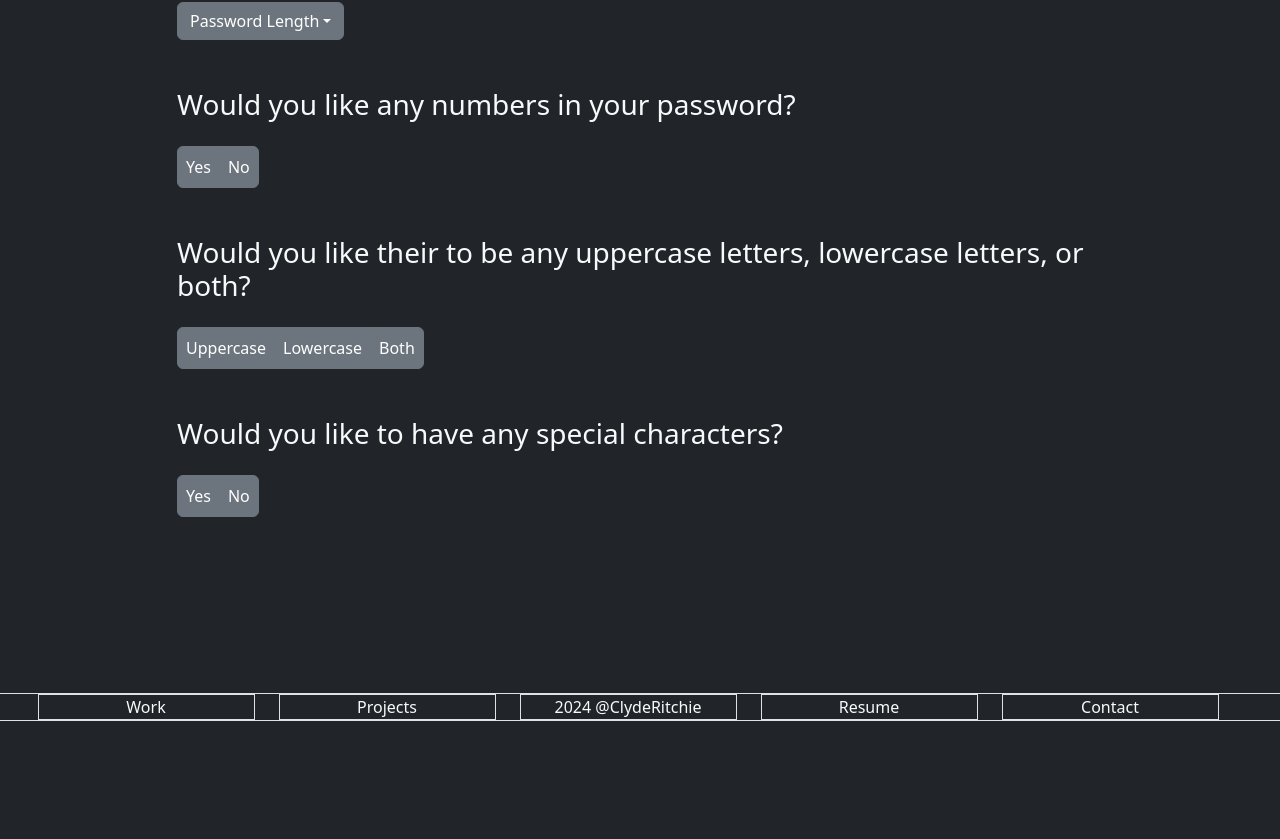
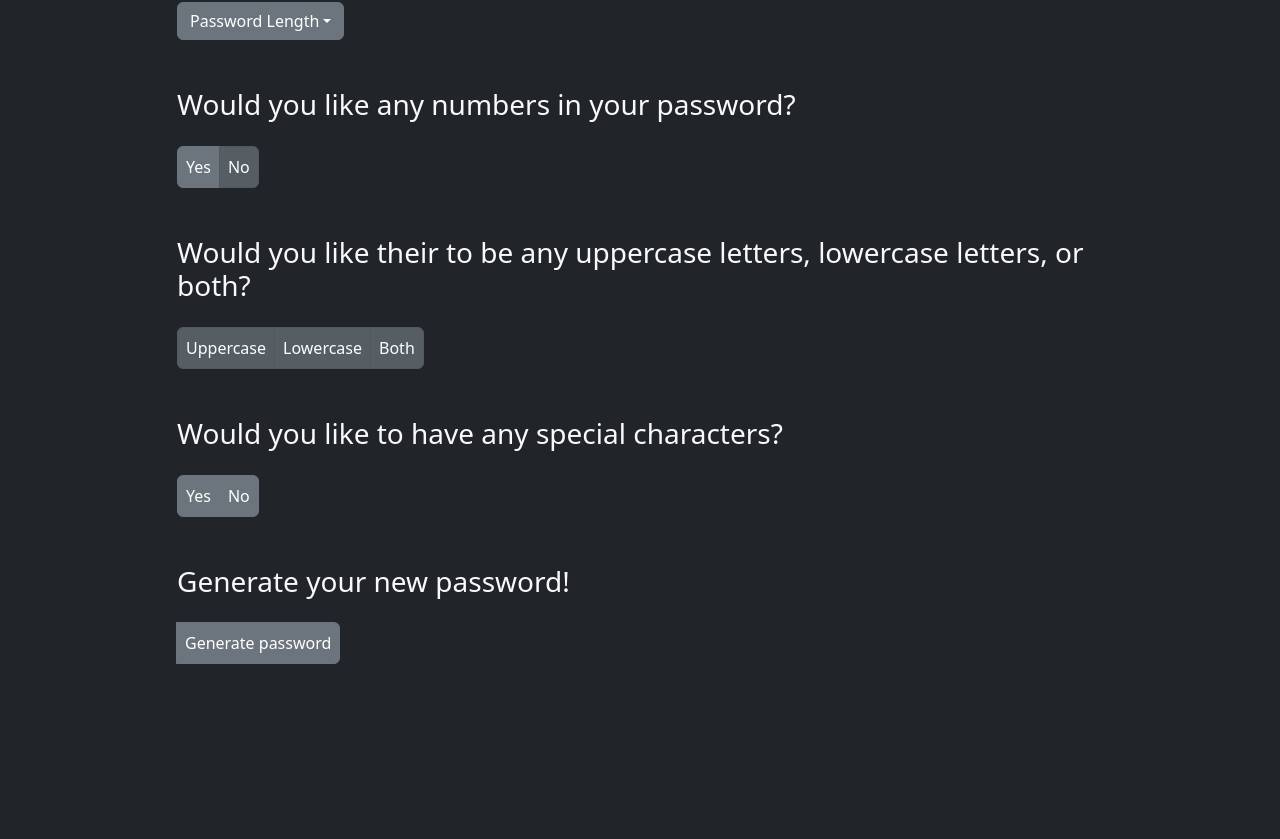
Before and after one commit to Clyderitchie/reactPortfolio, a React (Vite) app in the folder portfolio/: page /password in a window 1280 px wide. Shown: the part 467-1306 px from the top of the page. Before the commit the page ends 1188 px from the top, so only its background shows below. Built offline with nearby package versions, Linux system fonts and the light colour scheme.

Commit message:
Working on the password generator still. Got most of it working just need to debug a few things still

```diff
--- a/portfolio/src/pages/applications/passwordGenerator.jsx
+++ b/portfolio/src/pages/applications/passwordGenerator.jsx
@@ -1,9 +1,55 @@
 import { useState, useEffect } from 'react';
 
 function Password() {
+    const [password, setPassword] = useState('');
+    const [passwordLength, setPasswordLength] = useState(8);
+    const [includeNumbers, setIncludeNumbers] = useState(false);
+    const [isUppercase, setUpperCase] = useState(false);
+    const [lowerCase, setLowerCase] = useState(false);
+    const [includeSpecialCharacters, setIncludeSpecialCharacters] = useState(false);
 
+    const generateLength = (length) => {
+        setPasswordLength(length);
+    };
 
+    const handleIncludeNumbers = (value) => {
+        setIncludeNumbers(value);
+    };
 
+    const handleUppercase = (value) => {
+        setUpperCase(value)
+    };
+
+    const handleLowercase = (value) => {
+        setLowerCase(value);
+    };
+
+    const handleIncludeSpecialCharacters = (value) => {
+        setIncludeSpecialCharacters(value);
+    };
+
+    const generatePassword = () => {
+
+        let newPassword = '';
+        const specialCharacters = '!@#$%^&*()_+-=[]{}|;:,.<>?';
+
+        while (newPassword.length < passwordLength) {
+            const randomChar = String.fromCharCode(Math.floor(Math.random() * 93) + 33);
+
+            if (includeNumbers && !isNaN(randomChar)) {
+                newPassword += randomChar;
+            } else if (isUppercase && randomChar.match(/[A-Z]/)) {
+                newPassword += randomChar;
+            } else if (isUppercase && randomChar.match(/[a-z]/)) {
+                newPassword += randomChar;
+            } else if (includeSpecialCharacters && specialCharacters.includes(randomChar)) {
+                newPassword += randomChar;
+            }
+        }
+
+        setPassword(newPassword);
+        alert(`Your new password is: ${newPassword}`);
+    };
 
     return (
         <>
@@ -24,26 +70,45 @@ function Password() {
                                 Password Length
                             </button>
                             <ul className="dropdown-menu bg-dark">
-                                <li><a className="dropdown-item text-light" href="#">Small password</a></li>
-                                <li><a className="dropdown-item text-light" href="#">Medium password</a></li>
-                                <li><a className="dropdown-item text-light" href="#">Large password</a></li>
+                                <li><a className="dropdown-item text-light" href="#" onClick={() => generateLength(8)}>Small password</a></li>
+                                <li><a className="dropdown-item text-light" href="#" onClick={() => generateLength(12)}>Medium password</a></li>
+                                <li><a className="dropdown-item text-light" href="#" onClick={() => generateLength(16)}>Large password</a></li>
                             </ul>
                         </div>
                         <h3 className='mb-4'>Would you like any numbers in your password?</h3>
                         <div className="btn-group mb-5" role="group" aria-label="Basic example">
-                            <button type="button" className="btn btn-secondary p-2">Yes</button>
-                            <button type="button" className="btn btn-secondary p-2">No</button>
+                            <button type="button" className={`btn btn-secondary p-2 ${includeNumbers ? 'active' : ''} `} onClick={() => handleIncludeNumbers(true)}>
+                                Yes
+                            </button>
+                            <button type="button" className={`btn btn-secondary p-2 ${!includeNumbers ? 'active' : ''} `} onClick={() => handleIncludeNumbers(false)}>
+                                No
+                            </button>
                         </div>
                         <h3 className='mb-4'>Would you like their to be any uppercase letters, lowercase letters, or both?</h3>
                         <div className="btn-group mb-5" role="group" aria-label="Basic example">
-                            <button type="button" className="btn btn-secondary p-2">Uppercase</button>
-                            <button type="button" className="btn btn-secondary p-2">Lowercase</button>
-                            <button type="button" className="btn btn-secondary p-2">Both</button>
+                            <button type="button" className={`btn btn-secondary p-2 ${handleUppercase ? 'active' : ''}`} onClick={() => handleUppercase(!isUppercase)}>
+                                Uppercase
+                            </button>
+                            <button type="button" className={`btn btn-secondary p-2 ${handleLowercase ? 'active' : ''}`} onClick={() => handleLowercase(!lowerCase)}>
+                                Lowercase
+                            </button>
+                            <button type="button" className={`btn btn-secondary p-2 ${handleLowercase ? 'active' : ''}`} onClick={() => handleLowercase(!lowerCase)}>
+                                Both
+                            </button>
                         </div>
                         <h3 className='mb-4'>Would you like to have any special characters?</h3>
                         <div className="btn-group mb-5" role="group" aria-label="Basic example">
-                            <button type="button" className="btn btn-secondary p-2">Yes</button>
-                            <button type="button" className="btn btn-secondary p-2">No</button>
+                            <button type="button" className="btn btn-secondary p-2" onClick={() => handleIncludeSpecialCharacters(true)}>
+                                Yes
+                            </button>
+                            <button type="button" className="btn btn-secondary p-2" onClick={() => handleIncludeSpecialCharacters(false)}>
+                                No
+                            </button>
+                        </div>
+                        <h3 className='mb-4'>Generate your new password!</h3>
+                        <div className="btn-group mb-5" role="group" aria-label="Basic example">
+                            <div id="liveAlertPlaceholder"></div>
+                            <button type="button" className="btn btn-secondary p-2" id="liveAlertBtn" onClick={generatePassword}>Generate password</button>
                         </div>
                     </div>
                 </div>
--- a/portfolio/src/pages/projects/projectsPage.jsx
+++ b/portfolio/src/pages/projects/projectsPage.jsx
@@ -1,4 +1,6 @@
 import Haze from './haze';
+import HazeImage from './img/haze.jpeg'
+import './project.css'
 
 function Projects() {
     return (
@@ -7,7 +9,7 @@ function Projects() {
                 <div className="row d-flex justify-content-between flex-wrap">
                     <div className="col-6">
                         <div className="card mb-3 bg-dark">
-                            <img src="https://placehold.co/600x400" className="card-img-top" alt="Screenshot of Haze" />
+                            <img src={HazeImage} className="card-img-top" alt="Screenshot of Haze" />
                             <div className="card-body">
                                 <a className="text-decoration-none" href="https://haze-community-a1679c79f3fa.herokuapp.com/" target="_blank">
                                 <h5 className="text-light text-center">Haze</h5>
```
